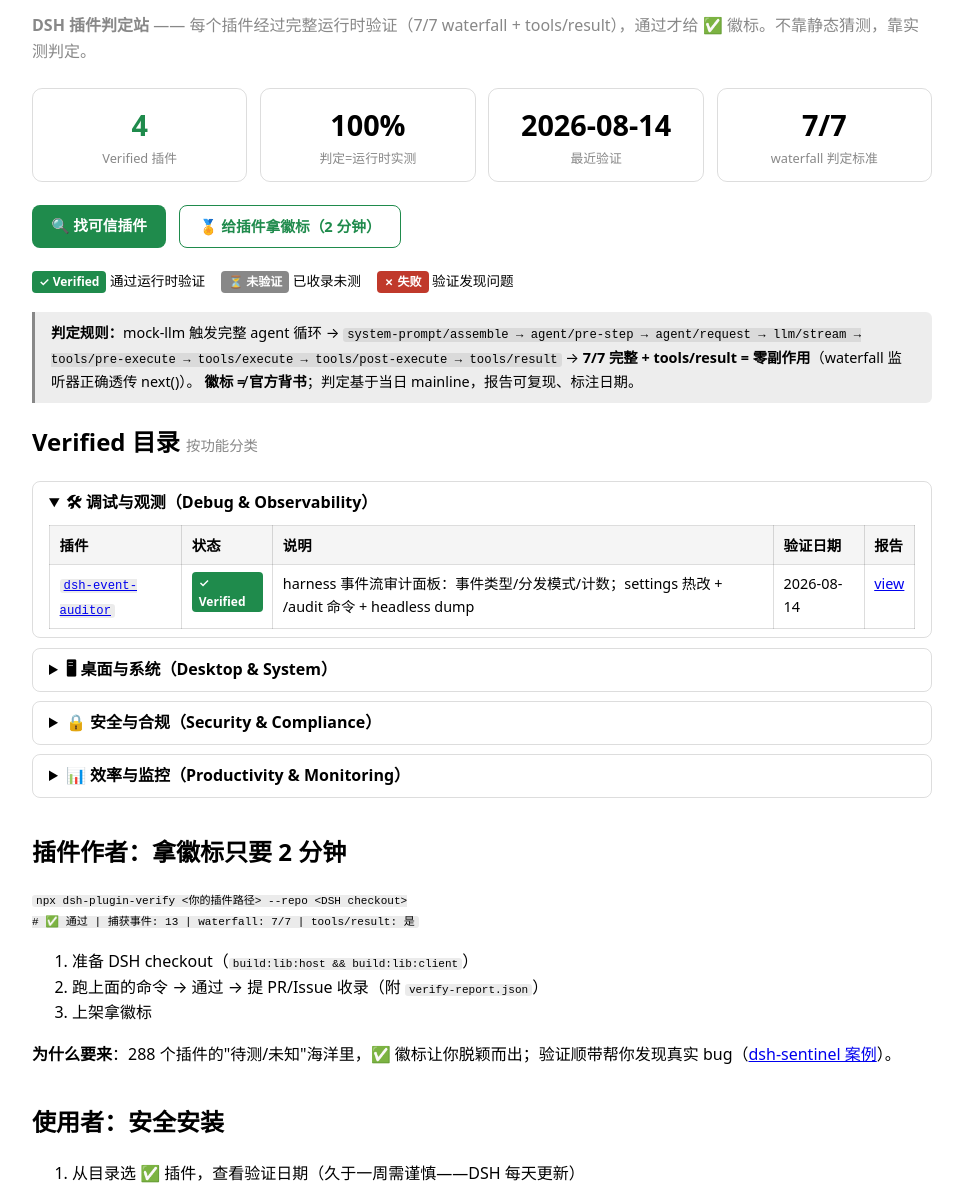
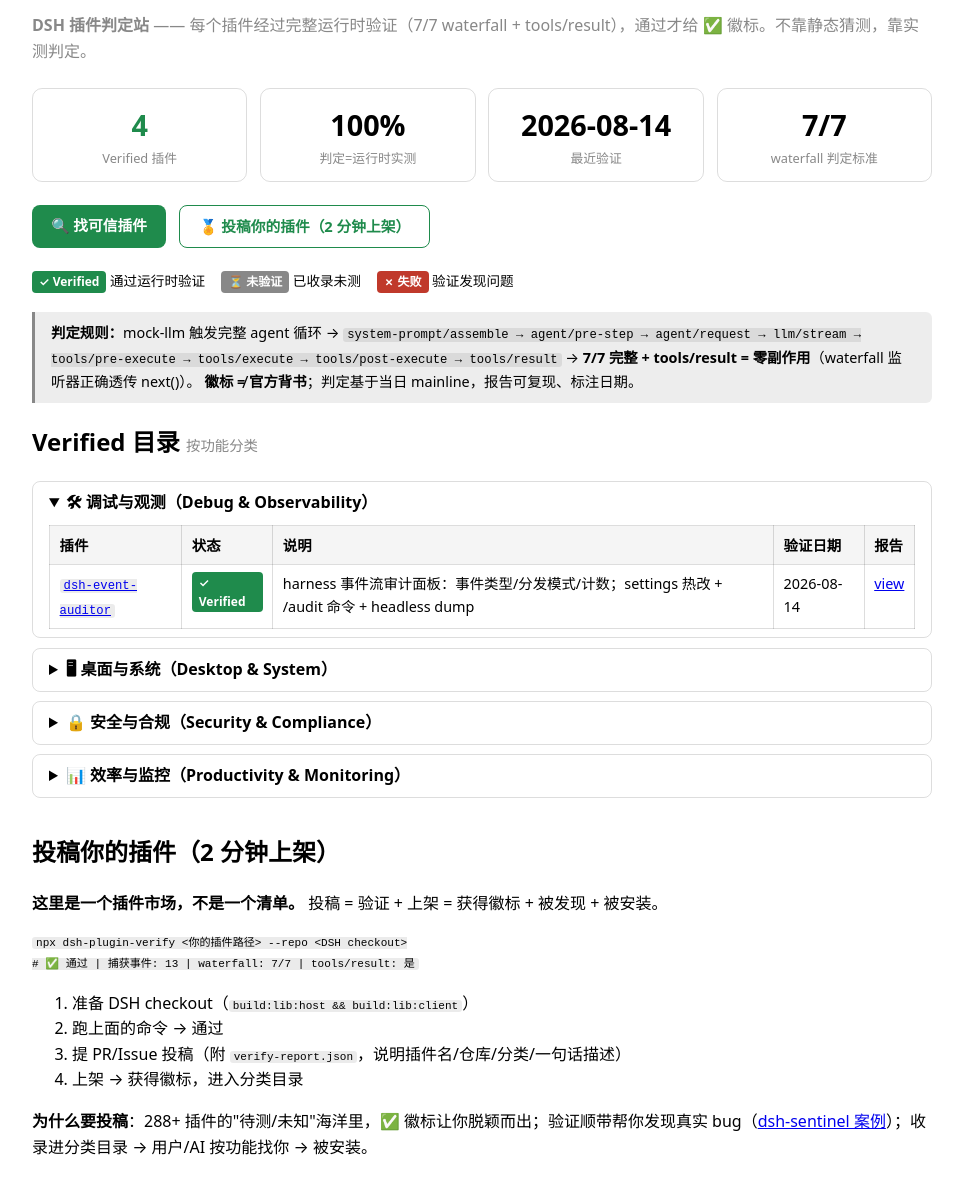
Before and after one commit to qing3a/dsh-plugin-verify, a website: page index.html in a window 1280 px wide. Shown: the part 93-1276 px from the top of the page, without its empty margins (158-1121 px from the left). Drawn offline with Linux system fonts and the light colour scheme.

Commit message:
docs: 删产品分析（防抄创意）；投稿引导市场化；SEO meta + 分类目录

```diff
--- a/index.html
+++ b/index.html
@@ -3,7 +3,11 @@
 <head>
 <meta charset="utf-8" />
 <meta name="viewport" content="width=device-width, initial-scale=1" />
-<title>Verified DSH Plugins — 实测判定的 DSH 插件站</title>
+<title>Verified DSH Plugins — DeepSeek Harness 插件判定站（运行时验证）</title>
+<meta name="description" content="Verified DSH Plugins：DeepSeek Harness 插件判定站。每个插件经过完整运行时验证（7/7 waterfall + tools/result），通过才给 Verified 徽标。投稿你的 DSH 插件，2 分钟上架。" />
+<meta name="keywords" content="DeepSeek Harness, DSH, DSH plugin, verified plugin, 插件验证, 插件市场, dsh-plugin-verify, runtime verification" />
+<meta property="og:title" content="Verified DSH Plugins — DSH 插件判定站" />
+<meta property="og:description" content="只收录通过运行时验证的 DeepSeek Harness 插件。投稿 2 分钟上架。" />
 <style>
   :root { color-scheme: light dark; }
   body { font-family: system-ui, -apple-system, sans-serif; margin: 0 auto; max-width: 900px; padding: 2rem 1.5rem 4rem; line-height: 1.6; }
@@ -55,7 +59,7 @@
 <!-- CTA -->
 <div class="cta">
   <a class="primary" href="#catalog">🔍 找可信插件</a>
-  <a class="secondary" href="#authors">🏅 给插件拿徽标（2 分钟）</a>
+  <a class="secondary" href="#authors">🏅 投稿你的插件（2 分钟上架）</a>
 </div>
 
 <!-- 状态图例 -->
@@ -139,18 +143,20 @@
 </table>
 </details>
 
-<!-- 插件作者 -->
+<!-- 插件作者投稿 -->
 <div class="howto" id="authors">
-<h2>插件作者：拿徽标只要 2 分钟</h2>
+<h2>投稿你的插件（2 分钟上架）</h2>
+<p><strong>这里是一个插件市场，不是一个清单。</strong> 投稿 = 验证 + 上架 = 获得徽标 + 被发现 + 被安装。</p>
 <pre><code>npx dsh-plugin-verify &lt;你的插件路径&gt; --repo &lt;DSH checkout&gt;
 # ✅ 通过 | 捕获事件: 13 | waterfall: 7/7 | tools/result: 是
 </code></pre>
 <ol>
   <li>准备 DSH checkout（<code>build:lib:host && build:lib:client</code>）</li>
-  <li>跑上面的命令 → 通过 → 提 PR/Issue 收录（附 <code>verify-report.json</code>）</li>
-  <li>上架拿徽标</li>
+  <li>跑上面的命令 → 通过</li>
+  <li>提 PR/Issue 投稿（附 <code>verify-report.json</code>，说明插件名/仓库/分类/一句话描述）</li>
+  <li>上架 → 获得徽标，进入分类目录</li>
 </ol>
-<p><strong>为什么要来</strong>：288 个插件的"待测/未知"海洋里，✅ 徽标让你脱颖而出；验证顺带帮你发现真实 bug（<a href="https://github.com/fuhefei/dsh-sentinel/issues/4">dsh-sentinel 案例</a>）。</p>
+<p><strong>为什么要投稿</strong>：288+ 插件的"待测/未知"海洋里，✅ 徽标让你脱颖而出；验证顺带帮你发现真实 bug（<a href="https://github.com/fuhefei/dsh-sentinel/issues/4">dsh-sentinel 案例</a>）；收录进分类目录 → 用户/AI 按功能找你 → 被安装。</p>
 </div>
 
 <!-- 使用者 -->
```
Also changed, not shown: README.md.
